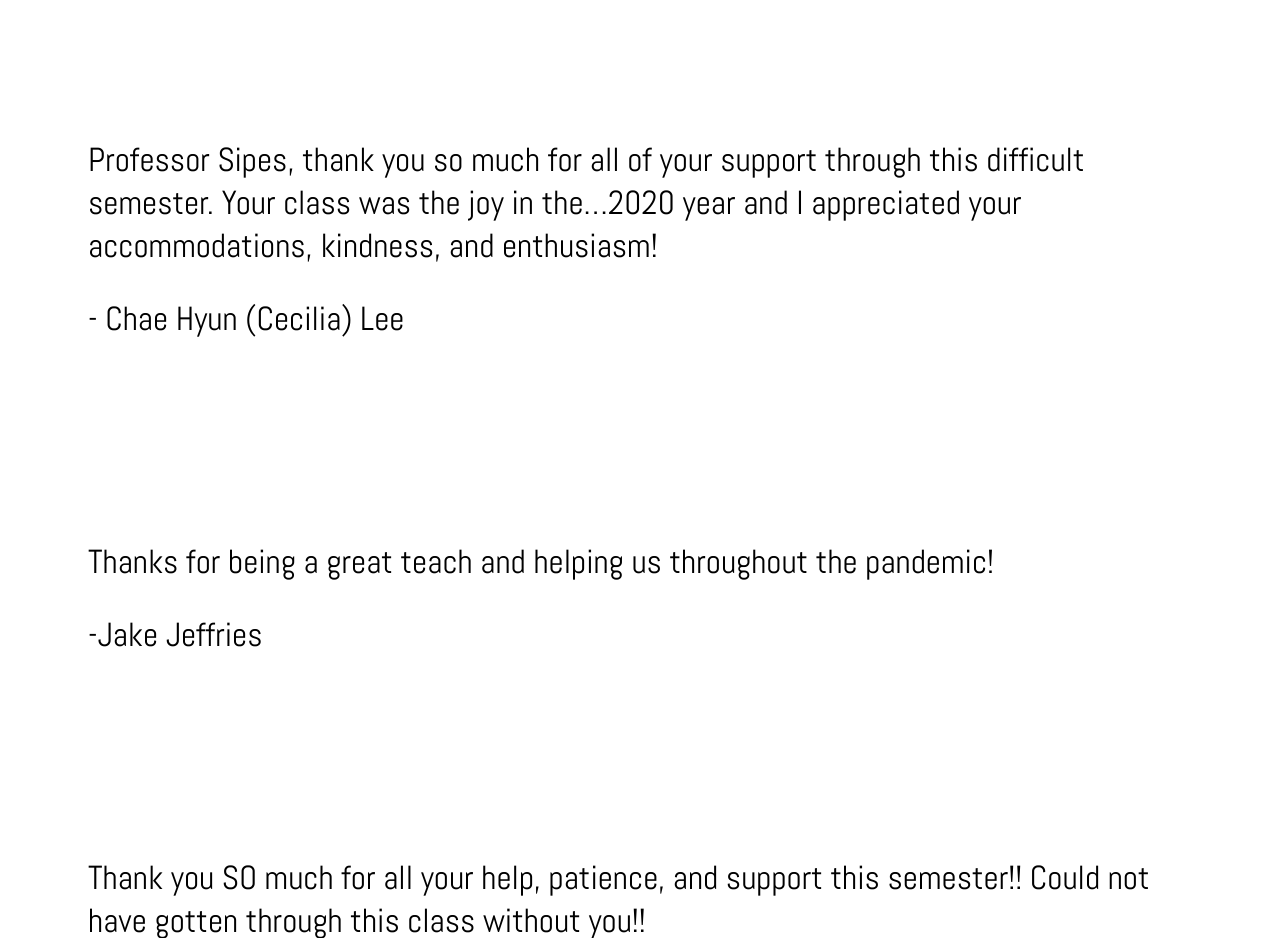
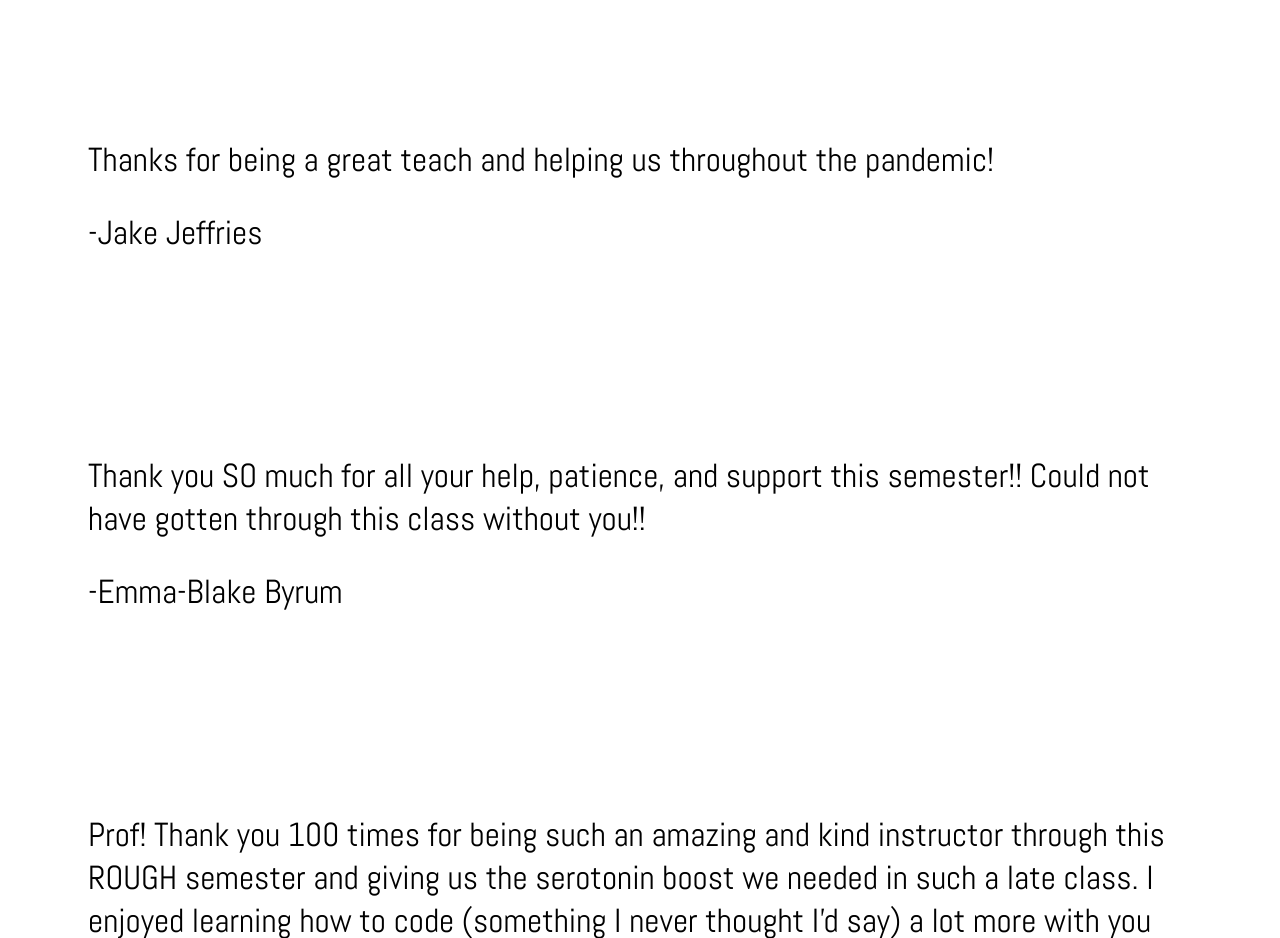
Before and after one commit to emnraa/Superhero-Andrew-Sipes, a plain HTML site: page index.html in a window 1280 px wide. Shown: the part 4800-5738 px from the top of the page. Drawn offline with nearby package versions, Linux system fonts and the light colour scheme.

Commit message:
duplicate

```diff
--- a/index.html
+++ b/index.html
@@ -94,12 +94,6 @@
       appreciated your accommodations, kindness, and enthusiasm!
     </p>
     <p class="bottom">- Chae Hyun (Cecilia) Lee</p>
-    <p>
-      Professor Sipes, thank you so much for all of your support through this
-      difficult semester. Your class was the joy in the…2020 year and I
-      appreciated your accommodations, kindness, and enthusiasm!
-    </p>
-    <p class="bottom">- Chae Hyun (Cecilia) Lee</p>
 
     <p>
       Thanks for being a great teach and helping us throughout the pandemic!
```
